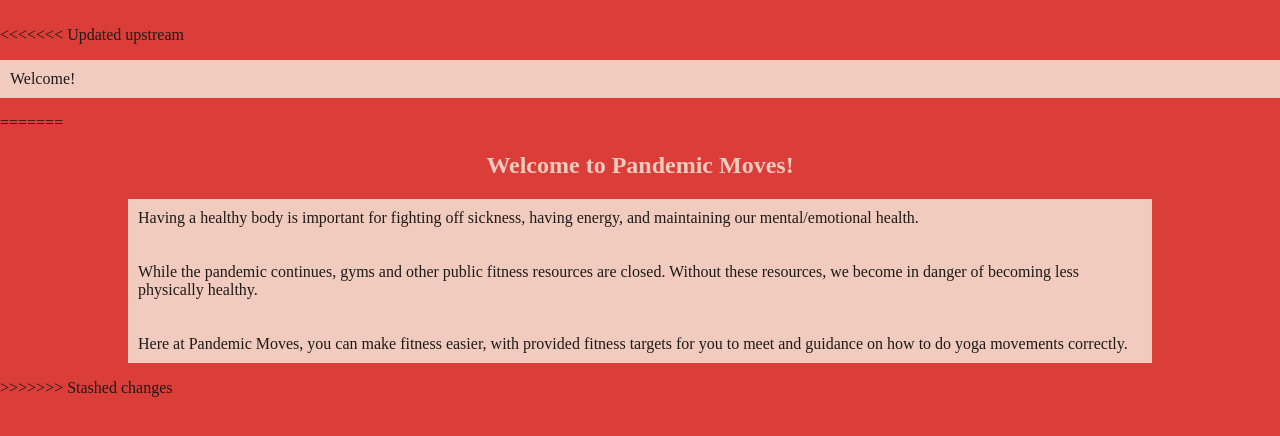
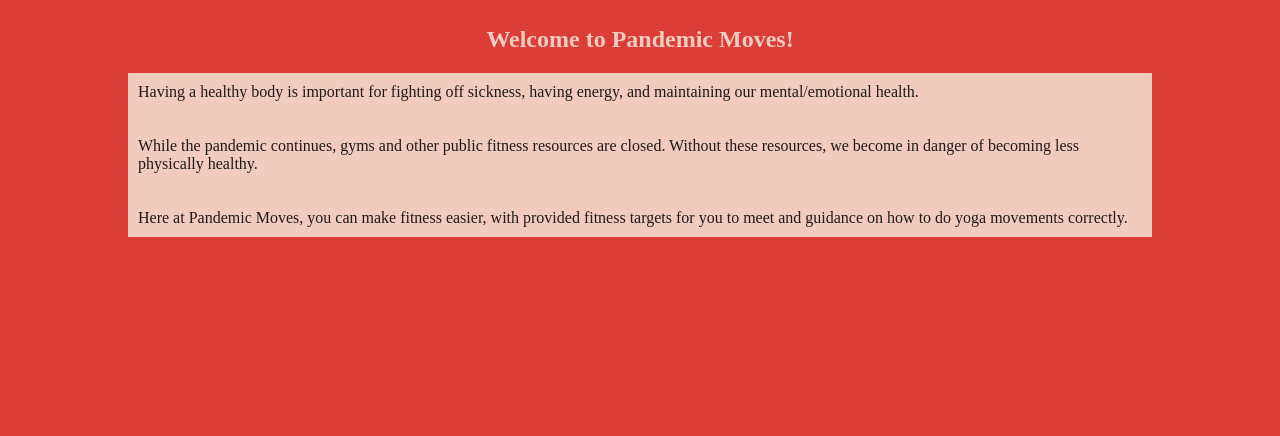
Before and after one commit to SW581/CPI101-Project, a plain HTML site: page index.html in a window 1280 px wide. Shown: the part 74-510 px from the top of the page. Drawn offline with Linux system fonts and the light colour scheme.

```diff
--- a/index.html
+++ b/index.html
@@ -22,9 +22,6 @@
 	</header>
 
 	<main>
-<<<<<<< Updated upstream
-		<p>Welcome!</p>
-=======
 		<h2>Welcome to Pandemic Moves!</h2>
 		<div id="content">
 
@@ -40,7 +37,6 @@
     		guidance on how to do yoga movements correctly.</p>
 
     	</div>
->>>>>>> Stashed changes
 	</main>
 </body>
 </html>
```
